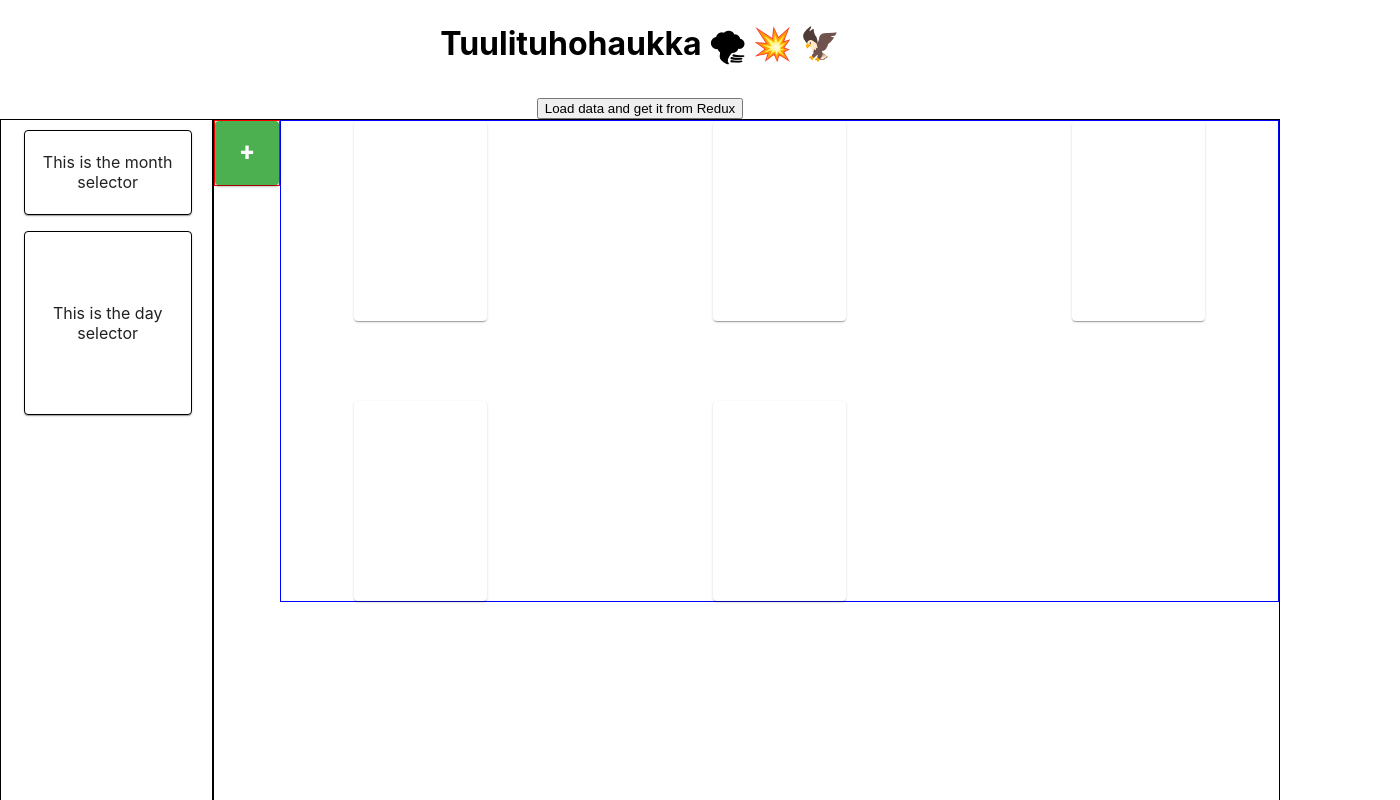
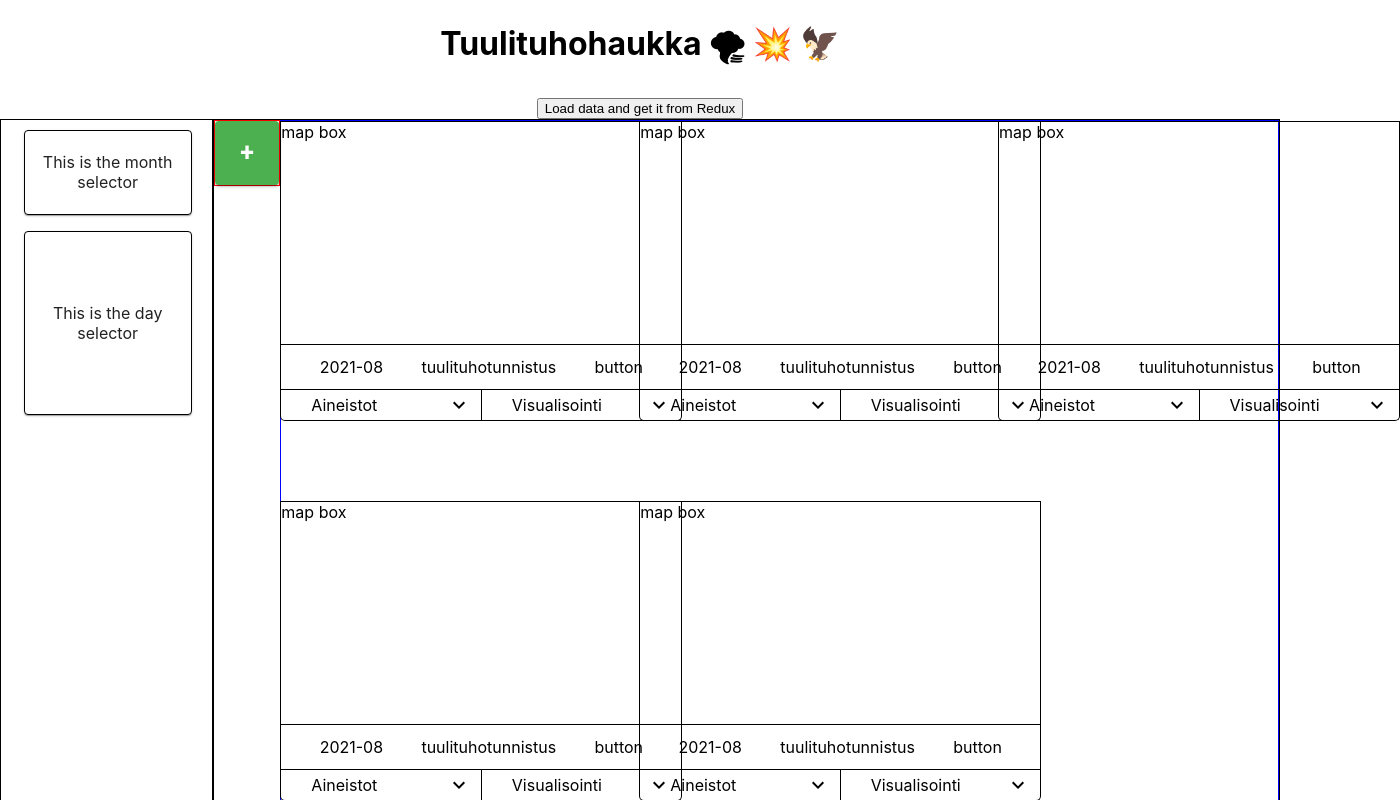
Before and after one commit to spatineo/tuulituhohaukka, a React (Create React App) app in the folder app/: page / in a window 1280 px wide. Shown: the top 800 px of the page, 1400 px wide, since content can reach past the window. Built offline with nearby package versions, Linux system fonts and the light colour scheme.

Commit message:
Created basic layout for MapComponent

```diff
--- a/app/src/Components/MapView/MapComponent.tsx
+++ b/app/src/Components/MapView/MapComponent.tsx
@@ -1,7 +1,8 @@
 
 import * as React from 'react'
 import { createStyles, makeStyles } from '@material-ui/styles'
-import { Card } from '@material-ui/core'
+import { ExpandMore } from '@material-ui/icons/'
+
 
 // interface interfaceName {
 //   value: string
@@ -10,17 +11,86 @@ import { Card } from '@material-ui/core'
 const MapComponent: React.FC = () => {
   const classes = useStyles()
   return (
-    <Card className={classes.mapContainer}>
+    <div>
+      <div className={classes.mapContainer}>
+        <div className={classes.mapBox}>map box</div>
+        <div className={classes.footer}>
+          <div>2021-08</div>
+          <div>tuulituhotunnistus</div>
+          <div>button</div>
+        </div>
+        <div className={classes.menuContainer}>
+          <div className={classes.dataSources}>
+            Aineistot
+            <ExpandMore />
+          </div>
+          <div className={classes.visualization}>
+            Visualisointi
+            <ExpandMore />
+          </div>
+        </div>
+      </div>
+    </div>
 
-    </Card>
   )
 }
 
 const useStyles = makeStyles(() =>
   createStyles({
     mapContainer: {
-      height: '200px',
-      aspectRatio: '2/3',
+      display: 'flex',
+      flexDirection: 'column',
+      justifyContent: 'flex-start',
+      alignItems: 'center',
+      height: '300px',
+      aspectRatio: '4/3',
+    },
+    mapBox: {
+      display: 'flex',
+      border: 'solid black 1px',
+      height: '75%',
+      width: '100%',
+    },
+    footer: {
+      display: 'flex',
+      height: '15%',
+      width: '100%',
+      justifyContent: 'space-evenly',
+      alignItems: 'center',
+      borderBottom: 'solid black 1px',
+      borderLeft: 'solid black 1px',
+      borderRight: 'solid black 1px'
+    },
+    menuContainer: {
+      display: 'flex',
+      height: '10%',
+      width: '100%',
+      justifyContent: 'center',
+      alignItems: 'center',
+      borderBottom: 'solid black 1px',
+      borderLeft: 'solid black 1px',
+      borderRight: 'solid black 1px',
+      borderBottomLeftRadius: '5px',
+      borderBottomRightRadius: '5px',
+    },
+    dataSources: {
+      display: 'flex',
+      justifyContent: 'space-between',
+      alignItems: 'center',
+      width: '100%',
+      height: '100%',
+      paddingLeft: '30px',
+      paddingRight: '10px',
+      borderRight: 'solid black 1px'
+    },
+    visualization: {
+      display: 'flex',
+      justifyContent: 'space-between',
+      alignItems: 'center',
+      width: '100%',
+      height: '100%',
+      paddingLeft: '30px',
+      paddingRight: '10px',
     }
   }))
 
```
